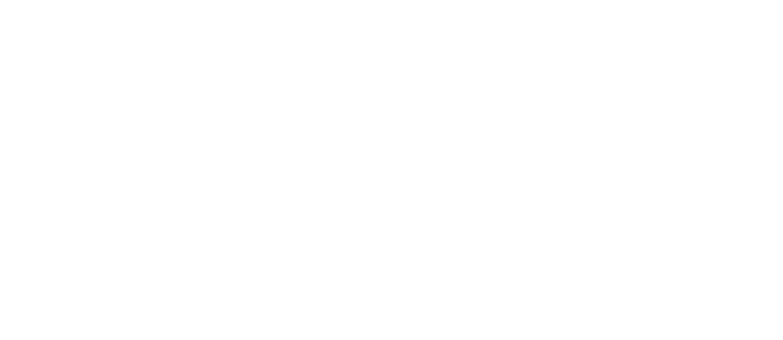
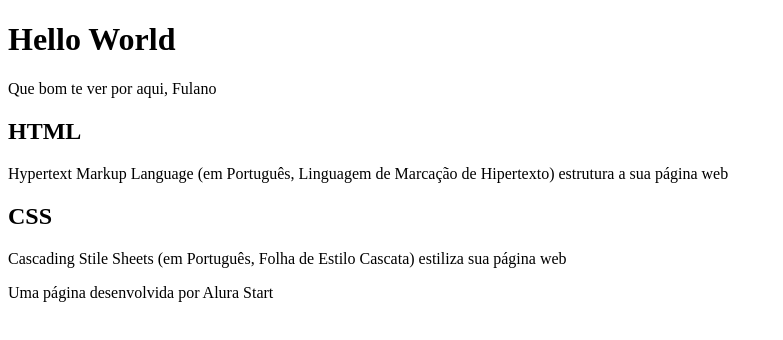
Before and after one commit to renan88orb/Hello-World, a plain HTML site: page INDEX.HTML in a window 1280 px wide. Shown: the whole page, without its empty margins (0-783 px from the left). Drawn offline with Linux system fonts and the light colour scheme.

Commit message:
Add files via upload

```diff
--- a/INDEX.HTML
+++ b/INDEX.HTML
@@ -6,6 +6,24 @@
     <title>Hello World</title>
 </head>
 <body>
+    <header>
+         <h1>Hello World </h1>
+         <p>Que bom te ver por aqui, Fulano</p>
 
+
+    </header>
+    <section>
+        <h2>HTML</h2>
+        <p>Hypertext Markup Language (em Português, Linguagem de Marcação de Hipertexto) estrutura a sua página web</p>
+
+        <h2>CSS</h2>
+        <P>Cascading Stile Sheets (em Português, Folha de Estilo Cascata) estiliza sua página web</P>
+    </section>
+
+
+    <footer>
+        <p> Uma página desenvolvida por Alura Start</p>
+
+   </footer>
 </body>
 </html>
```
